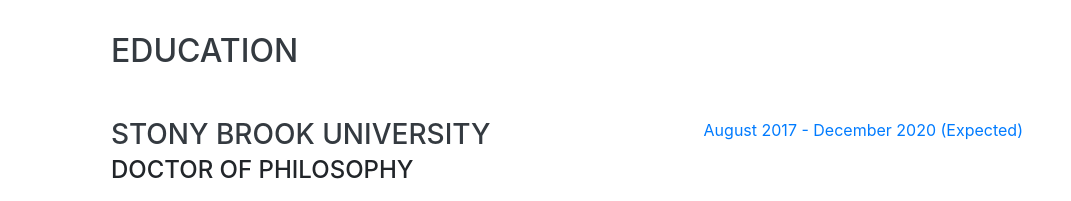
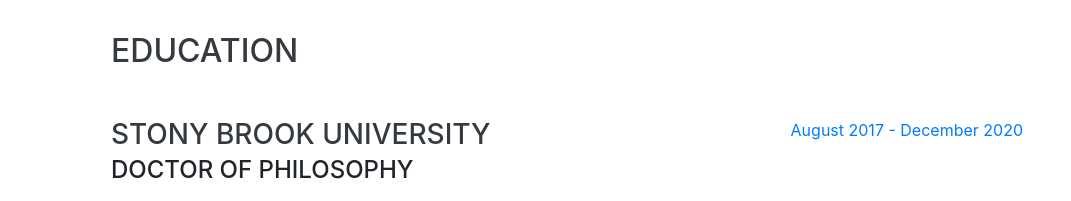
Before and after one commit to mitchgao/mitchgao.github.io, a website with bundled scripts: page index.html in a window 1280 px wide. Shown: the part 2160-2361 px from the top of the page, without its empty margins (209-1280 px from the left). Built offline with nearby package versions, Linux system fonts and the light colour scheme; a web font is replaced by a local one.

Commit message:
Update index.html

```diff
--- a/index.html
+++ b/index.html
@@ -163,7 +163,7 @@
 			</p>
           </div>
           <div class="resume-date text-md-right">
-            <span class="text-primary">August 2017 - December 2020 (Expected)</span>
+            <span class="text-primary">August 2017 - December 2020</span>
           </div>
         </div>
 
```
